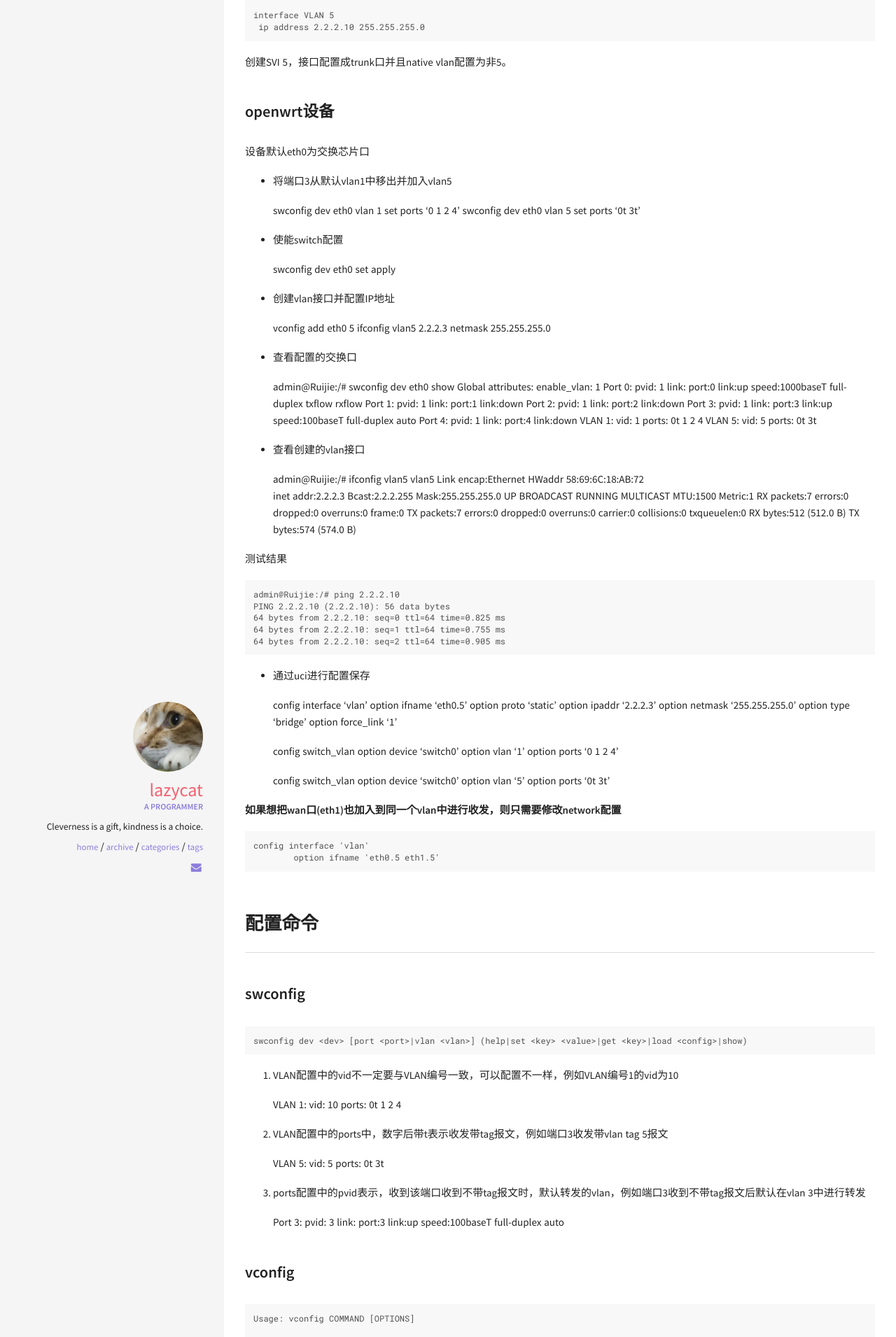
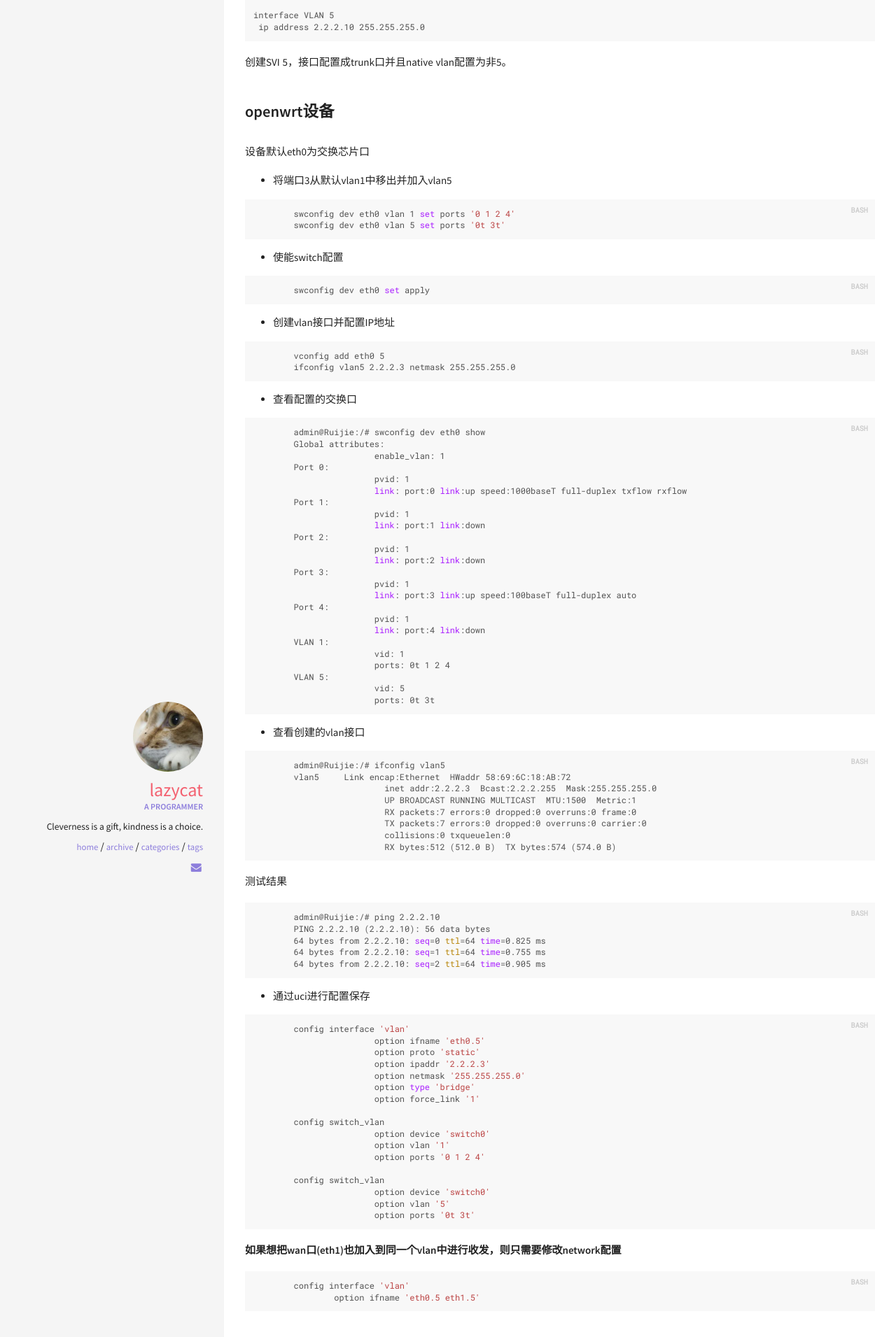
Before and after one commit to iptraveller/iptraveller.github.com, a Jekyll site: the page built from _posts/2016-11-11-openwrt-port-vlan.md, in a window 1280 px wide. Shown: the part 860-2771 px from the top of the page at 70% size. Built offline with Jekyll 4.4.1, drawn with Linux system fonts in a browser that asks for light colours; comment, search, counter and statistics services are not loaded; some of the changed text lies outside the part shown.

Commit message:
add new post

```diff
--- a/_posts/2016-11-11-openwrt-port-vlan.md
+++ b/_posts/2016-11-11-openwrt-port-vlan.md
@@ -37,21 +37,21 @@ comments: true
 设备默认eth0为交换芯片口
 
 * 将端口3从默认vlan1中移出并加入vlan5
-
+{% highlight bash %}
 	swconfig dev eth0 vlan 1 set ports '0 1 2 4'
 	swconfig dev eth0 vlan 5 set ports '0t 3t'
-
+{% endhighlight %}
 * 使能switch配置
-
+{% highlight bash %}
 	swconfig dev eth0 set apply
-
+{% endhighlight %}
 * 创建vlan接口并配置IP地址
-
+{% highlight bash %}
 	vconfig add eth0 5
 	ifconfig vlan5 2.2.2.3 netmask 255.255.255.0
-
+{% endhighlight %}
 * 查看配置的交换口
-
+{% highlight bash %}
 	admin@Ruijie:/# swconfig dev eth0 show
 	Global attributes:
 			enable_vlan: 1
@@ -76,9 +76,9 @@ comments: true
 	VLAN 5:
 			vid: 5
 			ports: 0t 3t
-
+{% endhighlight %}
 * 查看创建的vlan接口
-
+{% highlight bash %}
 	admin@Ruijie:/# ifconfig vlan5
 	vlan5     Link encap:Ethernet  HWaddr 58:69:6C:18:AB:72
 			  inet addr:2.2.2.3  Bcast:2.2.2.255  Mask:255.255.255.0
@@ -87,18 +87,18 @@ comments: true
 			  TX packets:7 errors:0 dropped:0 overruns:0 carrier:0
 			  collisions:0 txqueuelen:0
 			  RX bytes:512 (512.0 B)  TX bytes:574 (574.0 B)
-
+{% endhighlight %}
 测试结果
-
+{% highlight bash %}
 	admin@Ruijie:/# ping 2.2.2.10
 	PING 2.2.2.10 (2.2.2.10): 56 data bytes
 	64 bytes from 2.2.2.10: seq=0 ttl=64 time=0.825 ms
 	64 bytes from 2.2.2.10: seq=1 ttl=64 time=0.755 ms
 	64 bytes from 2.2.2.10: seq=2 ttl=64 time=0.905 ms
-
+{% endhighlight %}
 
 * 通过uci进行配置保存
-
+{% highlight bash %}
 	config interface 'vlan'
 			option ifname 'eth0.5'
 			option proto 'static'
@@ -116,38 +116,38 @@ comments: true
 			option device 'switch0'
 			option vlan '5'
 			option ports '0t 3t'
-
+{% endhighlight %}
 **如果想把wan口(eth1)也加入到同一个vlan中进行收发，则只需要修改network配置**
-
+{% highlight bash %}
 	config interface 'vlan'
 		option ifname 'eth0.5 eth1.5'
-
+{% endhighlight %}
 ## 配置命令
 
 ### swconfig
-
+{% highlight bash %}
 	swconfig dev <dev> [port <port>|vlan <vlan>] (help|set <key> <value>|get <key>|load <config>|show)
-
+{% endhighlight %}
 1. VLAN配置中的vid不一定要与VLAN编号一致，可以配置不一样，例如VLAN编号1的vid为10
-
+{% highlight bash %}
 	VLAN 1:
 			vid: 10
 			ports: 0t 1 2 4
-
+{% endhighlight %}
 2. VLAN配置中的ports中，数字后带t表示收发带tag报文，例如端口3收发带vlan tag 5报文
-
+{% highlight bash %}
 	VLAN 5:
 			vid: 5
 			ports: 0t 3t
-
+{% endhighlight %}
 3. ports配置中的pvid表示，收到该端口收到不带tag报文时，默认转发的vlan，例如端口3收到不带tag报文后默认在vlan 3中进行转发
-
+{% highlight bash %}
 	Port 3:
 			pvid: 3
 			link: port:3 link:up speed:100baseT full-duplex auto
-
+{% endhighlight %}
 ### vconfig
-
+{% highlight bash %}
 	Usage: vconfig COMMAND [OPTIONS]
 
 	Create and remove virtual ethernet devices
@@ -158,7 +158,7 @@ comments: true
 			set_egress_map  VLAN_NAME SKB_PRIO VLAN_QOS
 			set_ingress_map VLAN_NAME SKB_PRIO VLAN_QOS
 			set_name_type   NAME_TYPE
-
+{% endhighlight %}
 Author: chenxiawei@gmail.com
 
 ## 参考材料
```
